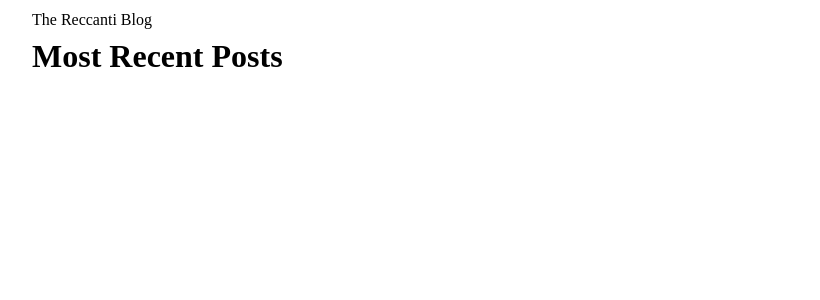
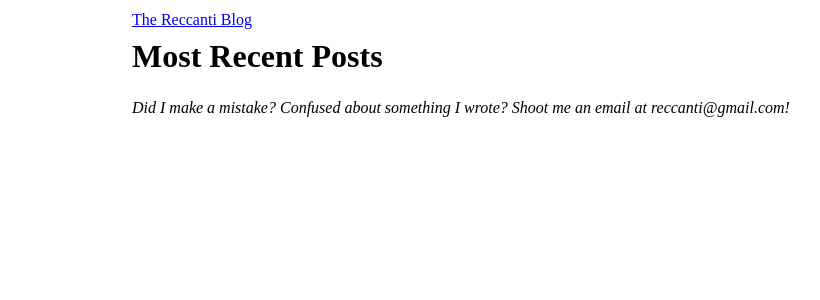
Before and after one commit to reccanti/reccantiblog, a Jekyll site: the page built from index.html, in a window 1280 px wide. Shown: the top 300 px of the page, without its empty margins (108-928 px from the left). Built offline with Jekyll 4.4.1, drawn with Linux system fonts in a browser that asks for light colours.

Commit message:
Create footer
Creates a footer with contact information

```diff
--- /dev/null
+++ b/_includes/footer.html
@@ -0,0 +1,3 @@
+<footer>
+    <em>Did I make a mistake? Confused about something I wrote? Shoot me an email at reccanti@gmail.com!</em>
+</footer>
--- a/_includes/header.html
+++ b/_includes/header.html
@@ -1,3 +1,3 @@
 <header>
-The Reccanti Blog
+    <a href="{{site.url}}">The Reccanti Blog</a>
 </header>
--- a/_layouts/default.html
+++ b/_layouts/default.html
@@ -7,5 +7,6 @@
 <body>
     {% include header.html %}
     {{ content }}
+    {% include footer.html %}
 </body>
 </html>
--- a/_scss/_main.scss
+++ b/_scss/_main.scss
@@ -4,15 +4,20 @@
 
 h1, h2, h3, h4, h5, h6 {
     margin: 0 auto;
-    max-width: 1000px;
+    max-width: 800px;
 }
 
 header {
     margin: 0 auto;
-    max-width: 1000px;
+    max-width: 800px;
+}
+
+footer {
+    margin: 0 auto;
+    max-width: 800px;
 }
 
 main {
     margin: 0 auto;
-    max-width: 1000px;
+    max-width: 800px;
 }
```
